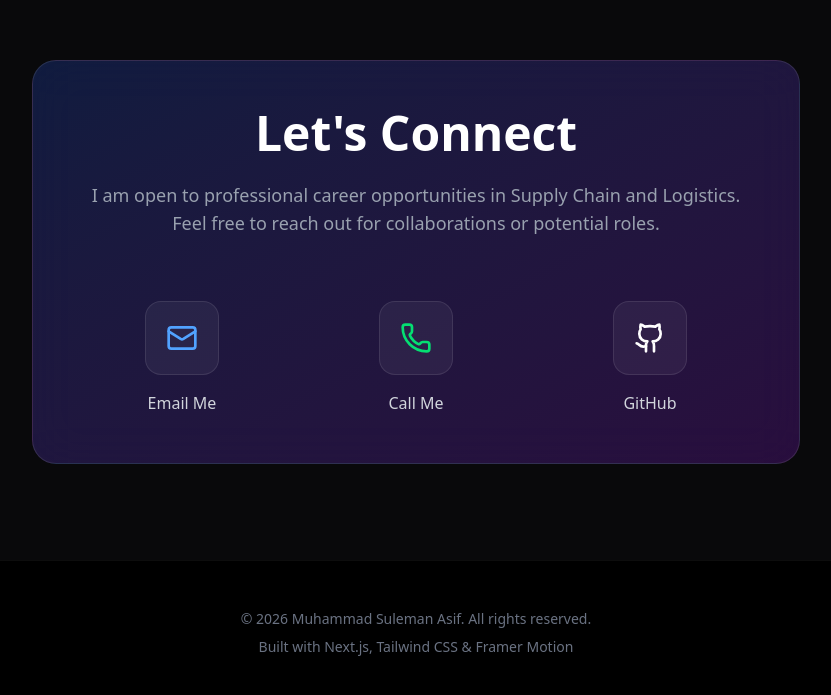
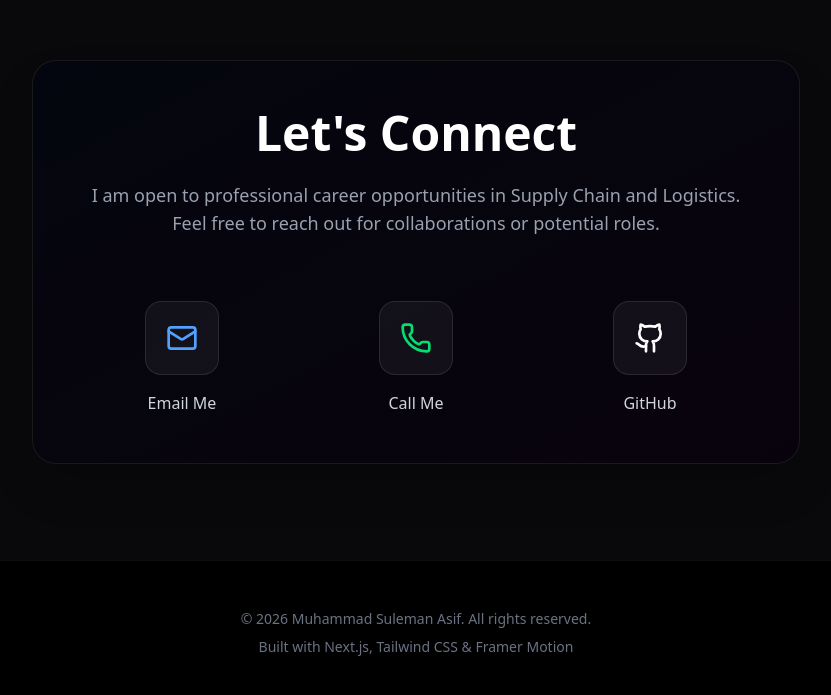
Before and after one commit to isulemanasif/portfolio, a Next.js app: page / in a window 1280 px wide. Shown: the part 2970-3665 px from the top of the page, without its empty margins (224-1055 px from the left). Built offline with nearby package versions, Linux system fonts and the light colour scheme.

Commit message:
Apply clarity fix to Let's Connect section: solid background and high z-index

```diff
--- a/src/components/Contact.tsx
+++ b/src/components/Contact.tsx
@@ -6,14 +6,15 @@ import Magnetic from "./Magnetic";
 
 export default function Contact() {
     return (
-        <section id="contact" className="py-24 bg-zinc-950">
-            <div className="container mx-auto px-6">
+        <section id="contact" className="py-24 bg-zinc-950 relative z-10">
+            <div className="container mx-auto px-6 relative z-10">
                 <motion.div
                     initial={{ opacity: 0, y: 30 }}
                     whileInView={{ opacity: 1, y: 0 }}
                     viewport={{ once: true }}
-                    className="max-w-3xl mx-auto rounded-3xl overflow-hidden bg-gradient-to-br from-blue-900/40 to-purple-900/40 border border-white/10 backdrop-blur-xl p-12 text-center"
+                    className="max-w-3xl mx-auto rounded-3xl overflow-hidden bg-black border border-white/10 backdrop-blur-xl p-12 text-center relative z-30 shadow-2xl"
                 >
+                    <div className="absolute inset-0 bg-gradient-to-br from-blue-900/20 to-purple-900/20 -z-10 opacity-50"></div>
                     <div className="space-y-8">
                         <div>
                             <h2 className="text-4xl md:text-5xl font-bold text-white mb-6">Let's Connect</h2>
```
